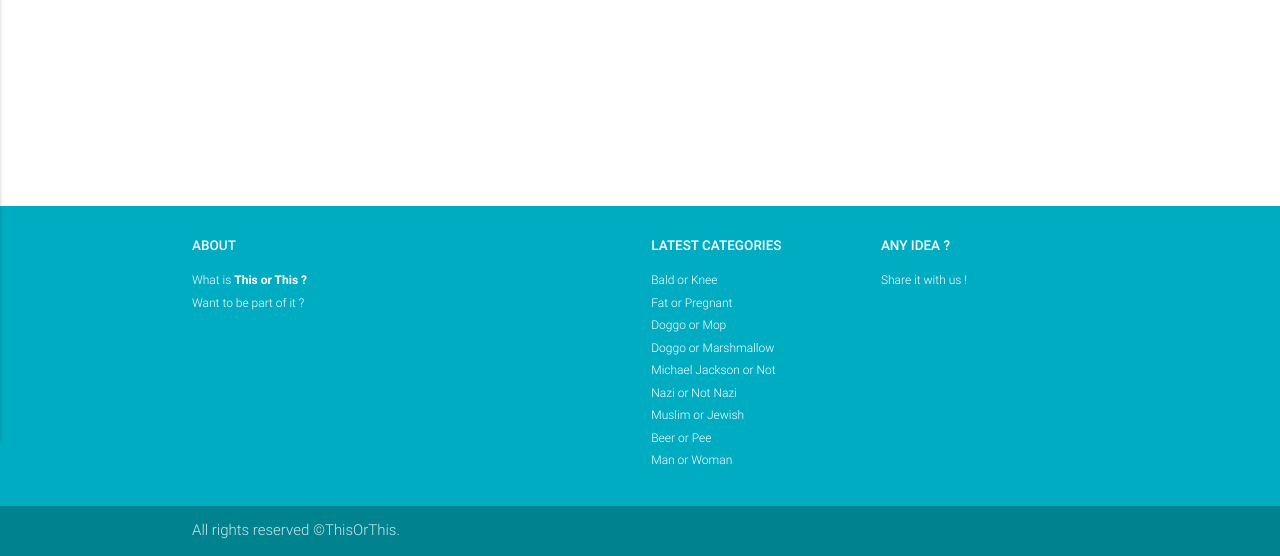
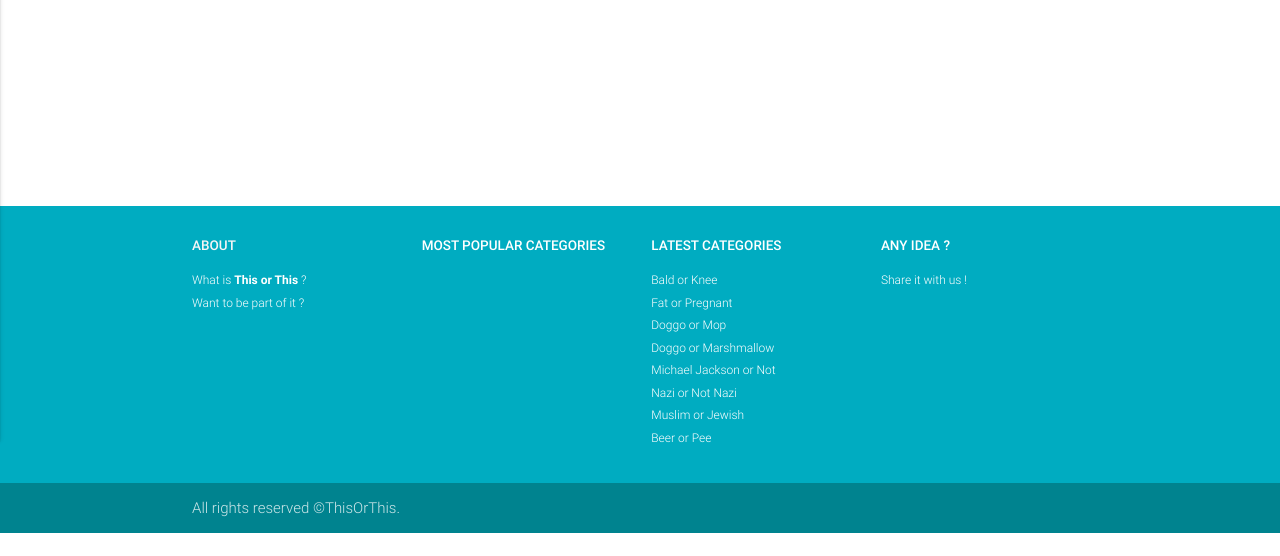
Before and after one commit to VianneyAin/this-or-this, a PHP site: page /this-or-this/routes.php in a window 1280 px wide. Shown: the part 420-976 px from the top of the page. After the commit the page ends 953 px from the top, so only its background shows below. Run offline with PHP 8.4, Linux system fonts and the light colour scheme; data comes from the database, SQL or seed files in the repository; tables that the repository leaves empty or names only in its code hold one stand-in row (values such as "Sample post"); some libraries are stand-ins or nearby versions.

Commit message:
This or This v0.2.22 - Footer Popular Categories

```diff
--- a/ROADMAP.txt
+++ b/ROADMAP.txt
@@ -15,7 +15,7 @@ X-Share/Like/Tweet boutons
 X-Pouvoir partager sur fb
 Robots.txt
 Pub google ads
-Mise en page du script de jeu
+X-Mise en page du script de jeu
 Formulaire de contact
 Demande d'âge
 Cookie pour mémoriser la langue
@@ -38,7 +38,7 @@ Connexion pour accéder à la section NFSL
 Afficher la moyenne des scores fait sur une catégorie
 Pouvoir créer un compte et accèder à la section NSFW
 Pouvoir noter les catégories
-Hall of Fame du mode Défi
+Hall of Fame du mode Infini
 
 -- CATEGORIE
 Butt or not
--- a/includes/mvc/controllers/controller.footer.php
+++ b/includes/mvc/controllers/controller.footer.php
@@ -17,7 +17,8 @@ class Footer_Controller {
     }
 
     public function layout_request() {
-        $this->data['categories'] = $this->model->get_last_categories();
+        $this->data['categories']['latest'] = $this->model->get_latest_categories();
+        $this->data['categories']['popular'] = $this->model->get_popular_categories();
     }
 
     public function partials_request() {
--- a/includes/mvc/models/model.footer.php
+++ b/includes/mvc/models/model.footer.php
@@ -4,12 +4,37 @@
 
     }
 
-    public function get_last_categories(){
+    public function get_latest_categories(){
         try {
             $db = Db::getInstance();
-            $sql = "SELECT * FROM categories where nsfl <> 1 AND visible <> 0 ORDER BY created DESC";
+            $sql = "SELECT * FROM categories where nsfl <> 1 AND visible <> 0 ORDER BY created DESC LIMIT 8";
             $req = $db->prepare($sql);
-            // the query was prepared, now we replace :id with our actual $id value
+            $req->execute();
+            $post = $req->fetchAll();
+            if (isset($post) && !empty($post)){
+                foreach ($post as $key => $cat){
+                    $sql = 'SELECT count(*) FROM elements where category = "'.$cat['id'].'"';
+                    $req = $db->prepare($sql);
+                    $req->execute();
+                    $cat_nb = $req->fetch();
+                    $post[$key]['total'] = $cat_nb[0];
+                }
+              return $post;
+            }
+            else {
+                return false;
+            }
+        }
+        catch (PDOexception $e) {
+            return false;
+        }
+    }
+
+    public function get_popular_categories(){
+        try {
+            $db = Db::getInstance();
+            $sql = "SELECT * FROM categories INNER JOIN stats on categories.id = stats.category where nsfl <> 1 AND visible <> 0 ORDER BY stats.played DESC LIMIT 8";
+            $req = $db->prepare($sql);
             $req->execute();
             $post = $req->fetchAll();
             if (isset($post) && !empty($post)){
--- a/includes/mvc/views/view.footer.php
+++ b/includes/mvc/views/view.footer.php
@@ -15,26 +15,38 @@
           <footer class="page-footer cyan darken-1">
             <div class="container">
               <div class="row">
-                <div class="col l6 s12">
+                <div class="col m3 s12">
                   <h5 class="grey-text text-lighten-4"><?php _t('About'); ?></h5>
                   <ul>
-                      <li><a class="white-text text-lighten-1" href="http://localhost/this-or-this<?php _t('/about'); ?>"><?php _t('What is');?> <b>This or This ?</a></li>
+                      <li><a class="white-text text-lighten-1" href="http://localhost/this-or-this<?php _t('/about'); ?>"><?php _t('What is');?> <b>This or This</b> ?</a></li>
                       <li><a class="white-text text-lighten-1" href=""><?php _t('Want to be part of it ?');?></a></li>
                   </ul>
                 </div>
-                <div class="col l3 s12">
-                  <h5 class="white-text text-lighten-4"><?php _t('Latest Categories'); ?></h5>
+                <div class="col m3 s12">
+                  <h5 class="white-text text-lighten-4"><?php _t('Most Popular Categories'); ?></h5>
                   <ul>
                       <?php
-                      if (isset($datas) && !empty($datas) && isset($datas['categories']) && !empty($datas['categories'])){
-                          foreach ($datas['categories'] as $key => $category){
+                      if (isset($datas) && !empty($datas) && isset($datas['categories']) && !empty($datas['categories']) && isset($datas['categories']['popular']) && !empty($datas['categories']['popular'])){
+                          foreach ($datas['categories']['popular'] as $key => $category){
                               echo '<li><a class="white-text text-lighten-1" href="http://localhost/this-or-this/'.__t('tot').'/'.$category['slug'].'">'.__t($category['title']).'</a></li>';
                           }
                       }
                       ?>
                   </ul>
                 </div>
-                <div class="col l3 s12">
+                <div class="col m3 s12">
+                  <h5 class="white-text text-lighten-4"><?php _t('Latest Categories'); ?></h5>
+                  <ul>
+                      <?php
+                      if (isset($datas) && !empty($datas) && isset($datas['categories']) && !empty($datas['categories']) && isset($datas['categories']['latest']) && !empty($datas['categories']['latest'])){
+                          foreach ($datas['categories']['latest'] as $key => $category){
+                              echo '<li><a class="white-text text-lighten-1" href="http://localhost/this-or-this/'.__t('tot').'/'.$category['slug'].'">'.__t($category['title']).'</a></li>';
+                          }
+                      }
+                      ?>
+                  </ul>
+                </div>
+                <div class="col m3 s12">
                   <h5 class="white-text text-lighten-4"><?php _t('Any idea ?'); ?></h5>
                   <ul>
                     <li><a class="white-text text-lighten-1" href="http://localhost/this-or-this/"><?php _t('Share it with us'); ?> !</a></li>
--- a/includes/translations/general.php
+++ b/includes/translations/general.php
@@ -725,6 +725,22 @@ function general_translations() {
 			'pt' => "Não está mal, tente novamente ou compartilhe sua pontuação com seus amigos!",
 			'context' => '',
 		),
+		array(
+			'en' => "Search",
+			'fr' => "Recherche",
+			'de' => "Suche",
+			'es' => "Buscar",
+			'pt' => "Pesquisa",
+			'context' => '',
+		),
+		array(
+			'en' => "Most Popular Categories",
+			'fr' => "Catégories les plus populaires",
+			'de' => "Beliebteste Kategorien",
+			'es' => "Categorías más populares",
+			'pt' => "Categorias mais populares",
+			'context' => '',
+		),
 		/*array(
 			'en' => "",
 			'fr' => "",
```
Also changed, not shown: includes/mvc/views/view.tot.php (+17 -11 lines).
